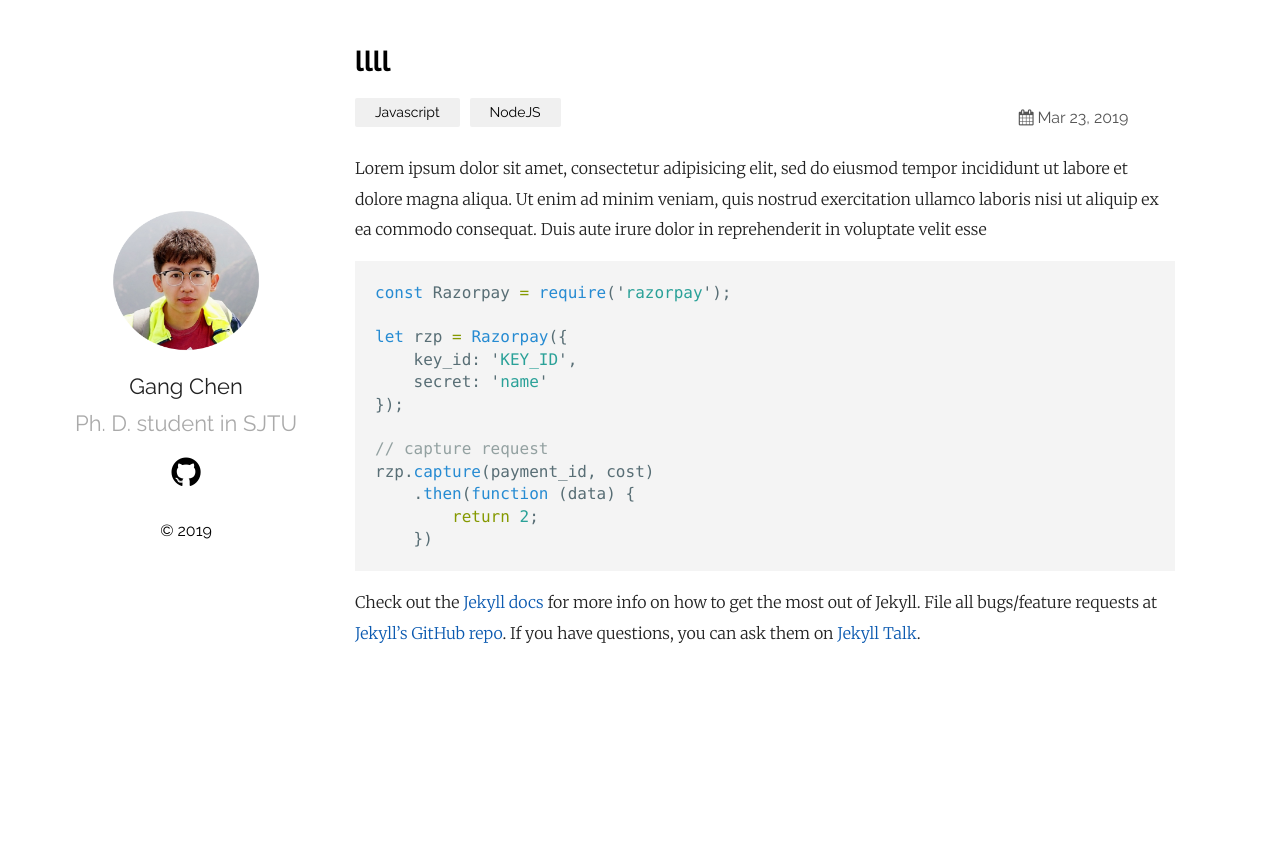
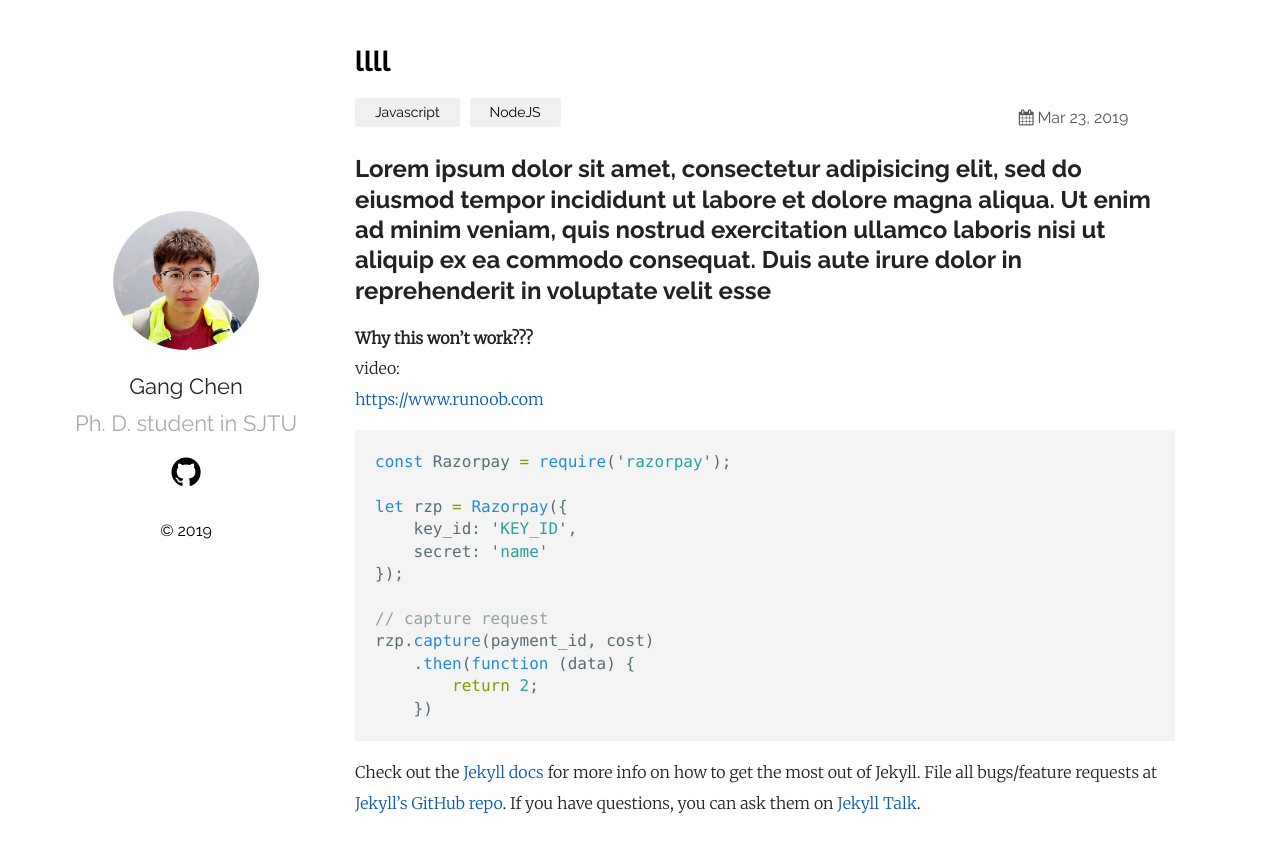
Before and after one commit to g-ch/g-ch.github.io, a Jekyll site: the page built from _posts/2019-03-23-welcome-to-jekyll.markdown, in a window 1280 px wide. Shown: the top 852 px of the page. Built offline with Jekyll 4.4.1, drawn with Linux system fonts in a browser that asks for light colours.

````diff
--- a/_posts/2019-03-23-welcome-to-jekyll.markdown
+++ b/_posts/2019-03-23-welcome-to-jekyll.markdown
@@ -5,7 +5,10 @@ date:   2019-03-23 21:03:36 +0530
 categories: Javascript NodeJS
 ---
 Lorem ipsum dolor sit amet, consectetur adipisicing elit, sed do eiusmod tempor incididunt ut labore et dolore magna aliqua. Ut enim ad minim veniam, quis nostrud exercitation ullamco laboris nisi ut aliquip ex ea commodo consequat. Duis aute irure dolor in reprehenderit in voluptate velit esse
-
+---
+**Why this won't work???**
+video:
+<https://www.runoob.com>
 
 
 ```javascript
--- a/_posts/test1.markdown
+++ b/_posts/test1.markdown
@@ -1,5 +1,5 @@
 ---
-layout: test
+layout: test2
 title:  "test"
 date:   2019-03-23 21:03:36 +0530
 categories: Transfer learning
````
